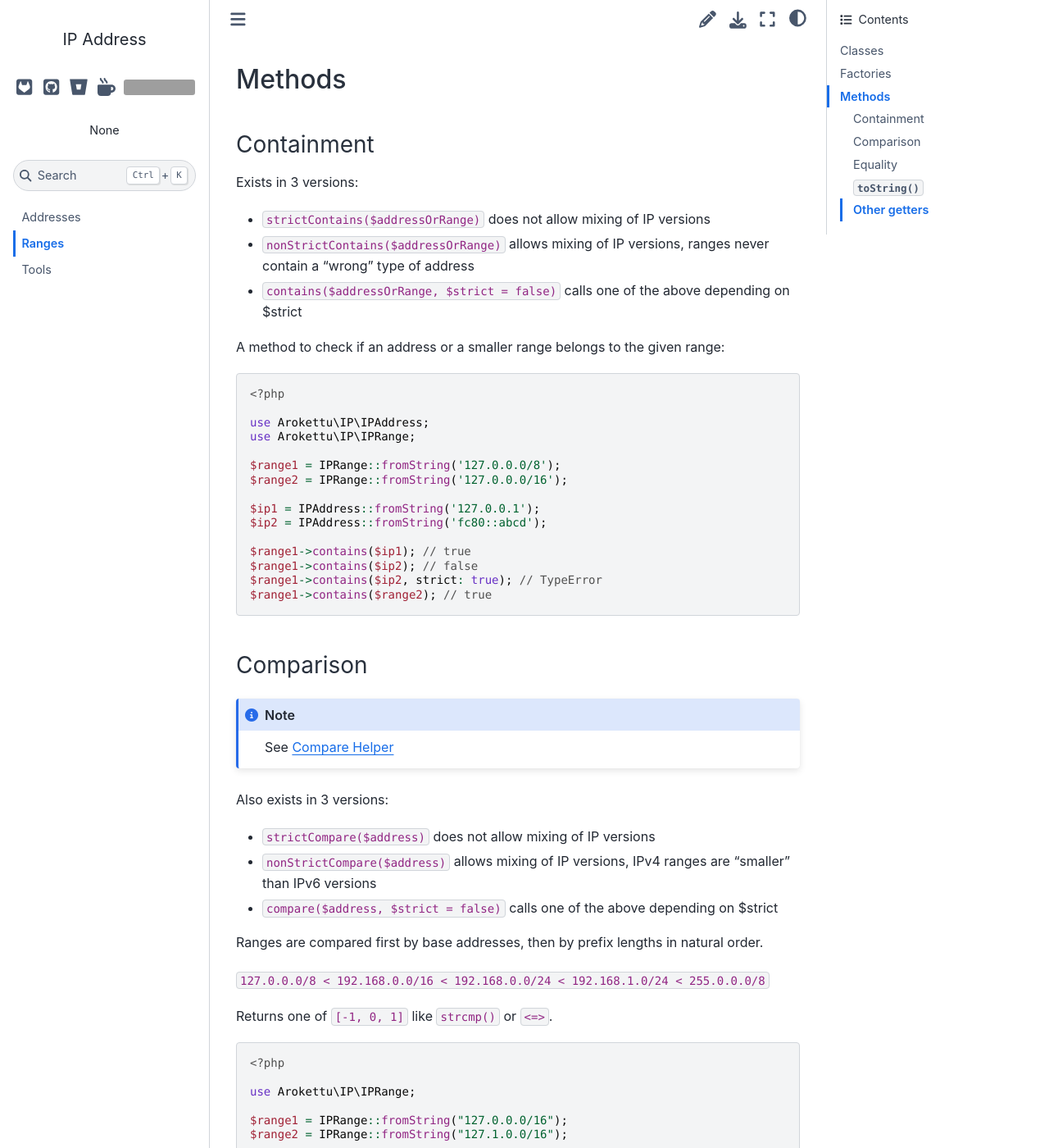
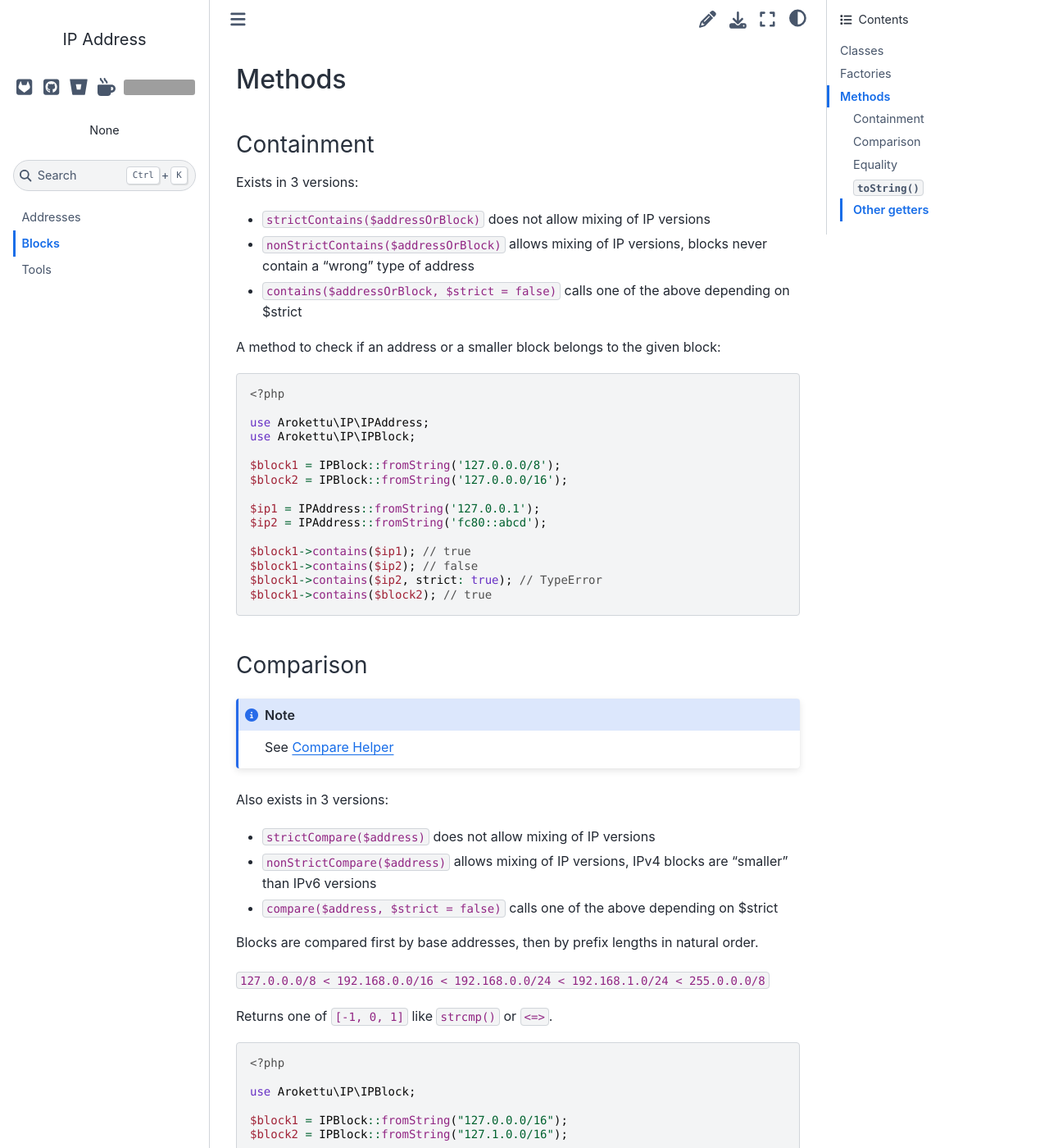
Before and after one commit to arokettu/php-ip-address, a Sphinx documentation site: the page built from docs/blocks.rst, in a window 1280 px wide and 1400 px high, scrolled down 1966 px. Shown: the whole window at 82% size. Built offline with Sphinx 7.4.7 and the Sphinx Book theme 1.1.4, drawn with Linux system fonts in a browser that asks for light colours; some of the changed text lies outside the part shown; grey boxes are pictures that could not be loaded.

Commit message:
Range -> Block: docs/*

```diff
--- a/composer.json
+++ b/composer.json
@@ -3,7 +3,7 @@
     "type": "library",
     "license": "MIT",
     "description": "IP address and range classes for PHP",
-    "keywords": ["ip", "ip address", "ip range", "ipv4", "ipv6"],
+    "keywords": ["ip", "ip address", "ip block", "ip range", "ipv4", "ipv6"],
     "homepage": "https://sandfox.dev/php/ip-address.html",
     "authors": [{
         "name": "Anton Smirnov",
--- a/docs/blocks.rst
+++ b/docs/blocks.rst
@@ -1,4 +1,4 @@
-Ranges
+Blocks
 ######
 
 .. highlight:: php
@@ -6,16 +6,16 @@ Ranges
 Classes
 =======
 
-There are 4 classes representing ranges:
+There are 4 classes representing blocks:
 
-``Arokettu\IP\IPv4Range``
-    IPv4 range
-``Arokettu\IP\IPv6Range``
-    IPv6 range
-``Arokettu\IP\IPRange``
+``Arokettu\IP\IPv4Block``
+    IPv4 block
+``Arokettu\IP\IPv6Block``
+    IPv6 block
+``Arokettu\IP\IPBlock``
     Common factory methods with version autodetection
-``Arokettu\IP\AnyIPRange``
-    An interface meaning both ``IPv4Range`` and ``IPv6Range``
+``Arokettu\IP\AnyIPBlock``
+    An interface meaning both ``IPv4Block`` and ``IPv6Block``
 
 Factories
 =========
@@ -23,9 +23,9 @@ Factories
 ``fromBytes()``
 ---------------
 
-* ``Arokettu\IP\IPv4Range::fromBytes($bytes, $prefix, $strict = false)``
-* ``Arokettu\IP\IPv6Range::fromBytes($bytes, $prefix, $strict = false)``
-* ``Arokettu\IP\IPRange::fromBytes($bytes, $prefix, $strict = false)``
+* ``Arokettu\IP\IPv4Block::fromBytes($bytes, $prefix, $strict = false)``
+* ``Arokettu\IP\IPv6Block::fromBytes($bytes, $prefix, $strict = false)``
+* ``Arokettu\IP\IPBlock::fromBytes($bytes, $prefix, $strict = false)``
 
 Creates an object from a byte representation of the base address (such as created by the ``inet_pton()`` function)
 and a prefix value.
@@ -34,27 +34,27 @@ Non-strict mode allows non-normalized base address and negative prefixes
 
     <?php
 
-    use Arokettu\IP\IPRange;
+    use Arokettu\IP\IPBlock;
 
-    $range = IPRange::fromBytes("\x7f\0\0\0", 8); // 127.0.0.0/8
+    $block = IPBlock::fromBytes("\x7f\0\0\0", 8); // 127.0.0.0/8
 
     // denormalized base:
-    $range = IPRange::fromBytes("\x7f\0\0\1", 8); // 127.0.0.0/8
-    $range = IPRange::fromBytes("\x7f\0\0\1", 8, strict: true); // UnexpectedValueException
+    $block = IPBlock::fromBytes("\x7f\0\0\1", 8); // 127.0.0.0/8
+    $block = IPBlock::fromBytes("\x7f\0\0\1", 8, strict: true); // UnexpectedValueException
 
     // negative prefix:
-    $range = IPRange::fromBytes("\x7f\0\0\1", -25); // 127.0.0.0/8
-    $range = IPRange::fromBytes("\x7f\0\0\1", -25, strict: true); // UnexpectedValueException
-    // mostly useful for single IP ranges in autodetect factories:
-    $range = IPRange::fromBytes("\x7f\0\0\1", -1); // 127.0.0.1/32
-    $range = IPRange::fromBytes("\0\0\0\0\0\0\0\0\0\0\0\0\0\0\0\1", -1); // ::1/128
+    $block = IPBlock::fromBytes("\x7f\0\0\1", -25); // 127.0.0.0/8
+    $block = IPBlock::fromBytes("\x7f\0\0\1", -25, strict: true); // UnexpectedValueException
+    // mostly useful for single IP blocks in autodetect factories:
+    $block = IPBlock::fromBytes("\x7f\0\0\1", -1); // 127.0.0.1/32
+    $block = IPBlock::fromBytes("\0\0\0\0\0\0\0\0\0\0\0\0\0\0\0\1", -1); // ::1/128
 
 ``fromString()``
 ----------------
 
-* ``Arokettu\IP\IPv4Range::fromString($string, $prefix, $strict = false)``
-* ``Arokettu\IP\IPv6Range::fromString($string, $prefix, $strict = false)``
-* ``Arokettu\IP\IPRange::fromString($string, $prefix, $strict = false)``
+* ``Arokettu\IP\IPv4Block::fromString($string, $prefix, $strict = false)``
+* ``Arokettu\IP\IPv6Block::fromString($string, $prefix, $strict = false)``
+* ``Arokettu\IP\IPBlock::fromString($string, $prefix, $strict = false)``
 
 Creates an object from a string representation of the base address (same valid values as for the ``inet_pton()`` function)
 and a prefix value.
@@ -63,28 +63,28 @@ Non-strict mode allows non-normalized base addresses, negative prefixes, and pre
 
     <?php
 
-    use Arokettu\IP\IPRange;
+    use Arokettu\IP\IPBlock;
 
     // CIDR notation
-    $range = IPRange::fromString("127.0.0.0/8");
+    $block = IPBlock::fromString("127.0.0.0/8");
     // Separate prefix
-    $range = IPRange::fromString("127.0.0.0", 8); // 127.0.0.0/8
+    $block = IPBlock::fromString("127.0.0.0", 8); // 127.0.0.0/8
     // String value takes precedence
-    $range = IPRange::fromString("127.0.0.0/8", 16); // 127.0.0.0/8
+    $block = IPBlock::fromString("127.0.0.0/8", 16); // 127.0.0.0/8
     // Strict mode disallows double prefix
-    $range = IPRange::fromString("127.0.0.0/8", 16, strict: true); // BadMethodCallException
+    $block = IPBlock::fromString("127.0.0.0/8", 16, strict: true); // BadMethodCallException
 
     // Negative prefixes, like in fromBytes
-    $range = IPRange::fromString("127.0.0.1", -1); // 127.0.0.1/32
-    $range = IPRange::fromString("::1", -1); // ::1/128
+    $block = IPBlock::fromString("127.0.0.1", -1); // 127.0.0.1/32
+    $block = IPBlock::fromString("::1", -1); // ::1/128
     // Strict mode disallows that
-    $range = IPRange::fromString("::1", -1, strict: true); // UnexpectedValueException
+    $block = IPBlock::fromString("::1", -1, strict: true); // UnexpectedValueException
     // Negative prefixes can only be in a separate parameter
-    $range = IPRange::fromString("127.0.0.1/-1"); // UnexpectedValueException
+    $block = IPBlock::fromString("127.0.0.1/-1"); // UnexpectedValueException
 
     // Denormalized base:
-    $range = IPRange::fromString("127.0.0.1/8"); // 127.0.0.0/8
-    $range = IPRange::fromString("127.0.0.1/8", strict: true); // UnexpectedValueException
+    $block = IPBlock::fromString("127.0.0.1/8"); // 127.0.0.0/8
+    $block = IPBlock::fromString("127.0.0.1/8", strict: true); // UnexpectedValueException
 
 Methods
 =======
@@ -94,27 +94,27 @@ Containment
 
 Exists in 3 versions:
 
-* ``strictContains($addressOrRange)`` does not allow mixing of IP versions
-* ``nonStrictContains($addressOrRange)`` allows mixing of IP versions, ranges never contain a "wrong" type of address
-* ``contains($addressOrRange, $strict = false)`` calls one of the above depending on $strict
+* ``strictContains($addressOrBlock)`` does not allow mixing of IP versions
+* ``nonStrictContains($addressOrBlock)`` allows mixing of IP versions, blocks never contain a "wrong" type of address
+* ``contains($addressOrBlock, $strict = false)`` calls one of the above depending on $strict
 
-A method to check if an address or a smaller range belongs to the given range::
+A method to check if an address or a smaller block belongs to the given block::
 
     <?php
 
     use Arokettu\IP\IPAddress;
-    use Arokettu\IP\IPRange;
+    use Arokettu\IP\IPBlock;
 
-    $range1 = IPRange::fromString('127.0.0.0/8');
-    $range2 = IPRange::fromString('127.0.0.0/16');
+    $block1 = IPBlock::fromString('127.0.0.0/8');
+    $block2 = IPBlock::fromString('127.0.0.0/16');
 
     $ip1 = IPAddress::fromString('127.0.0.1');
     $ip2 = IPAddress::fromString('fc80::abcd');
 
-    $range1->contains($ip1); // true
-    $range1->contains($ip2); // false
-    $range1->contains($ip2, strict: true); // TypeError
-    $range1->contains($range2); // true
+    $block1->contains($ip1); // true
+    $block1->contains($ip2); // false
+    $block1->contains($ip2, strict: true); // TypeError
+    $block1->contains($block2); // true
 
 Comparison
 ----------
@@ -124,10 +124,10 @@ Comparison
 Also exists in 3 versions:
 
 * ``strictCompare($address)`` does not allow mixing of IP versions
-* ``nonStrictCompare($address)`` allows mixing of IP versions, IPv4 ranges are "smaller" than IPv6 versions
+* ``nonStrictCompare($address)`` allows mixing of IP versions, IPv4 blocks are "smaller" than IPv6 versions
 * ``compare($address, $strict = false)`` calls one of the above depending on $strict
 
-Ranges are compared first by base addresses, then by prefix lengths in natural order.
+Blocks are compared first by base addresses, then by prefix lengths in natural order.
 
 ``127.0.0.0/8 < 192.168.0.0/16 < 192.168.0.0/24 < 192.168.1.0/24 < 255.0.0.0/8``
 
@@ -137,12 +137,12 @@ Returns one of ``[-1, 0, 1]`` like ``strcmp()`` or ``<=>``.
 
     <?php
 
-    use Arokettu\IP\IPRange;
+    use Arokettu\IP\IPBlock;
 
-    $range1 = IPRange::fromString("127.0.0.0/16");
-    $range2 = IPRange::fromString("127.1.0.0/16");
+    $block1 = IPBlock::fromString("127.0.0.0/16");
+    $block2 = IPBlock::fromString("127.1.0.0/16");
 
-    $range2->compare($range1) > 0; // $range2 > $range1; true
+    $block2->compare($block1) > 0; // $block2 > $block1; true
 
 Equality
 --------
@@ -159,24 +159,24 @@ Returns ``boolean``.
 
     <?php
 
-    use Arokettu\IP\IPRange;
+    use Arokettu\IP\IPBlock;
 
-    $range1 = IPRange::fromString("127.0.0.0/16");
-    $range2 = IPRange::fromString("127.1.0.0/16");
+    $block1 = IPBlock::fromString("127.0.0.0/16");
+    $block2 = IPBlock::fromString("127.1.0.0/16");
 
-    $range1->equals($range2); // $range1 == $range2; false
+    $block1->equals($block2); // $block1 == $block2; false
 
 ``toString()``
 --------------
-Returns the canonical string representation of the IP range in CIDR notation::
+Returns the canonical string representation of the IP block in CIDR notation::
 
     <?php
 
-    use Arokettu\IP\IPRange;
+    use Arokettu\IP\IPBlock;
 
-    $range = IPRange::fromString("127.0.0.0/8");
+    $block = IPBlock::fromString("127.0.0.0/8");
 
-    echo $range->toString(); // 127.0.0.0/8
+    echo $block->toString(); // 127.0.0.0/8
 
 Other getters
 -----------------
@@ -190,6 +190,6 @@ Other getters
 ``getMaskString()``
     Mask value in the IP notation
 ``getFirstAddress()``
-    The first IP in the range, also its base address
+    The first IP in the block, also its base address
 ``getLastAddress()``
-    The last IP in the range, the multicast address for the IPv4
+    The last IP in the block, the multicast address for the IPv4
--- a/docs/index.rst
+++ b/docs/index.rst
@@ -3,7 +3,7 @@ IP Address
 
 |Packagist| |GitLab| |GitHub| |Bitbucket| |Gitea|
 
-IP address and range classes for PHP.
+IP address and block classes for PHP.
 
 Installation
 ============
```
Also changed, not shown: README.md (+11 -11 lines), docs/tools.rst (+19 -19 lines).
